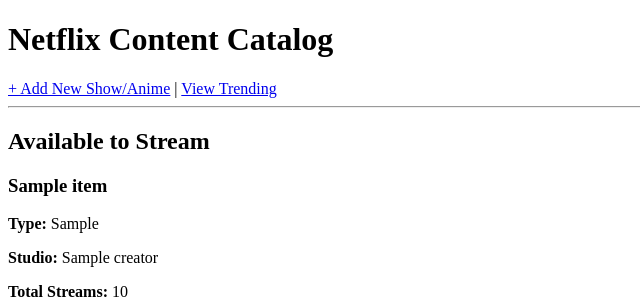
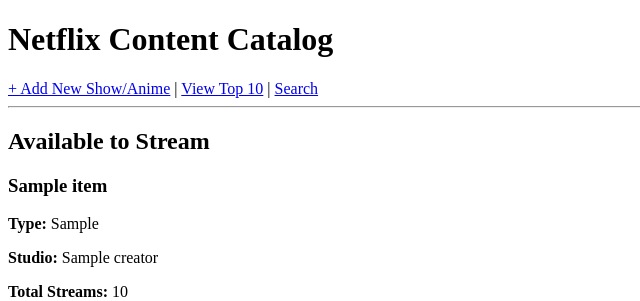
Before and after one commit to viva9893/netflix, a Flask app: template NetflixCRUD/template/index.html in a window 1280 px wide. Shown: the top 301 px of the page, without its empty margins (0-640 px from the left). Run offline with Flask 3, Linux system fonts and the light colour scheme; the template is opened without the code that fills it: most values are stand-ins (such as "Sample title", 1, 10 or a date in 2020).

Commit message:
Update index with search link and top 10 link text

```diff
--- a/NetflixCRUD/template/index.html
+++ b/NetflixCRUD/template/index.html
@@ -10,7 +10,8 @@
     <h1>Netflix Content Catalog</h1>
     <nav>
         <a href="/add">+ Add New Show/Anime</a> |
-        <a href="/trending">View Trending</a>
+        <a href="/trending">View Top 10</a> |
+        <a href="/search">Search</a>
     </nav>
     <hr>
 
```
